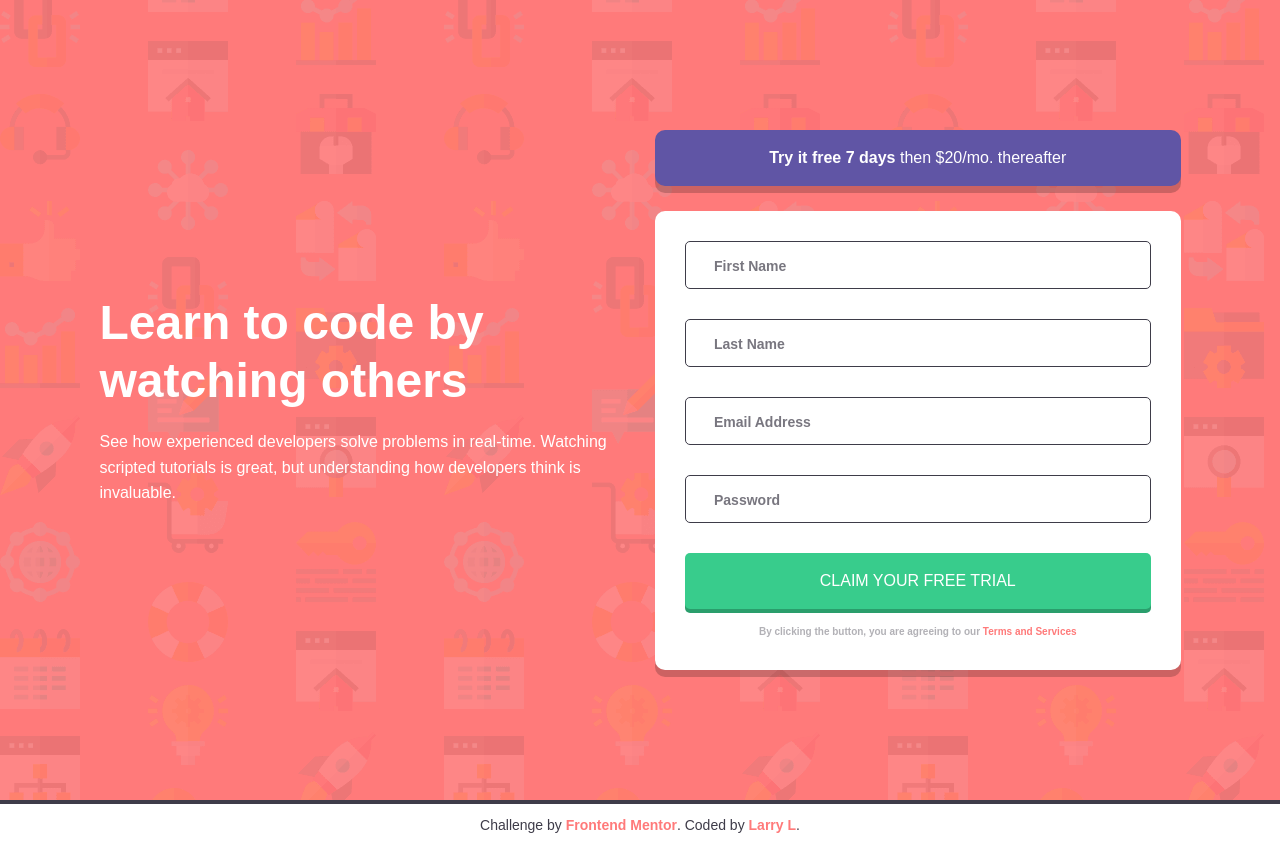
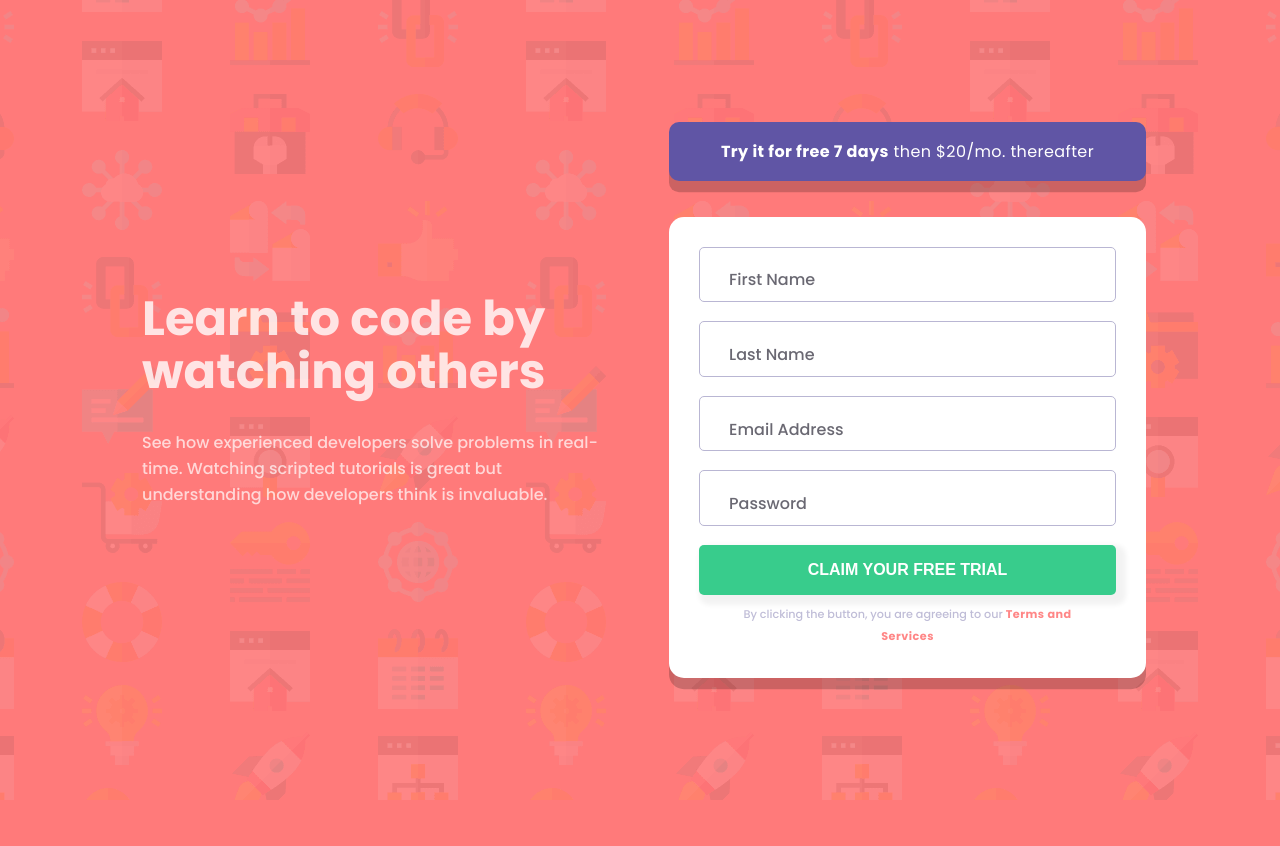
Before and after one commit to Larbearto/fm-intro-component-sign-up-form, a plain HTML site: page index.html in a window 1280 px wide. After the commit the page ends 800 px from the top, so only its background shows below. Drawn offline with Linux system fonts and the light colour scheme.

```diff
--- a/index.html
+++ b/index.html
@@ -10,76 +10,80 @@
     />
 
     <title>Frontend Mentor | Intro Component with Sign-Up Form</title>
-    <link rel="icon" type="image/png" sizes="32x32" href="./images/favicon-32x32.png" />
-    <link rel="stylesheet" href="style.css" />
-
-    <style>
-      .attribution {
-        border-top: 4px solid hsl(249, 10%, 26%);
-        font-size: 14px;
-        text-align: center;
-        padding: 10px 15px;
-      }
-      .attribution a {
-        color: hsl(0, 100%, 74%);
-        font-weight: bold;
-      }
-    </style>
+    <link
+      rel="icon"
+      type="image/png"
+      sizes="32x32"
+      href="./images/favicon-32x32.png"
+    />
+    <link rel="stylesheet" href="styles.css" />
   </head>
   <body>
-    <main class="main">
-      <!-- Content Main-->
-      <div class="container main__container">
-        <section class="main__content">
-          <h1 class="main__title">Learn to code by watching others</h1>
-          <p class="main__text">
-            See how experienced developers solve problems in real-time. Watching scripted tutorials
-            is great, but understanding how developers think is invaluable.
+    <main>
+      <section class="content">
+        <h2>Learn to code by watching others</h2>
+        <p>
+          See how experienced developers solve problems in real-time. Watching
+          scripted tutorials is great but understanding how developers think is
+          invaluable.
         </p>
       </section>
-        <!-- Content End -->
-        <!-- Sign-Up Form -->
-        <section class="main__signup">
-          <a class="button button--style--blue" href="#">
-            <span class="bold">Try it free 7 days</span> then $20/mo. thereafter
+      <section class="form-container">
+        <a type="button" href="#" class="btn-deal">
+          <span>Try it for free 7 days</span> then $20/mo. thereafter
         </a>
         <form class="form" action="#">
           <div class="form__item">
-              <input class="form__input" type="text" name="first-name" id="first-name" />
+            <input
+              type="text"
+              class="form__input"
+              name="first-name"
+              id="first-name"
+            />
             <label class="form__label" for="first-name">First Name</label>
             <span class="form__error-message">First Name cannot be empty</span>
           </div>
+
           <div class="form__item">
-              <input class="form__input" type="text" name="last-name" id="last-name" />
+            <input
+              type="text"
+              class="form__input"
+              name="last-name"
+              id="last-name"
+            />
             <label class="form__label" for="last-name">Last Name</label>
             <span class="form__error-message">Last Name cannot be empty</span>
           </div>
+
           <div class="form__item">
-              <input class="form__input" type="email" name="email" id="email" />
+            <input type="email" class="form__input" name="email" id="email" />
             <label class="form__label" for="email">Email Address</label>
-              <span class="form__error-message">Looks like this is not an email</span>
+            <span class="form__error-message"
+              >Looks like this is not an email</span
+            >
           </div>
+
           <div class="form__item">
-              <input class="form__input" type="password" name="password" id="password" />
+            <input
+              type="password"
+              class="form__input"
+              name="password"
+              id="password"
+            />
             <label class="form__label" for="password">Password</label>
             <span class="form__error-message">Password cannot be empty</span>
           </div>
-            <button class="button button--style--green" type="submit">Claim your free trial</button>
+
+          <button class="form-cta" type="submit">Claim your free trial</button>
           <p class="form__text">
             By clicking the button, you are agreeing to our
-              <a class="bold red" href="#">Terms and Services</a>
+
+            <a class="" href="#">Terms and Services</a>
           </p>
         </form>
       </section>
-      </div>
     </main>
-    <footer>
-      <p class="attribution">
-        Challenge by
-        <a href="https://www.frontendmentor.io?ref=challenge" target="_blank">Frontend Mentor</a>.
-        Coded by <a target="_blank" href="https://github.com/YurKillinMeLarry">Larry L</a>.
-      </p>
-    </footer>
-    <script src="script.js" defer></script>
+
+    <script src="app.js"></script>
   </body>
 </html>
--- a/script.js
+++ /dev/null
@@ -1,47 +0,0 @@
-const mainForm = document.forms[0]
-console.log(mainForm)
-
-const formElements = Array.from(document.forms[0].elements)
-console.log(formElements)
-
-function initFormAnimation() {
-  function handleChange() {
-    const formLabel = this.nextElementSibling
-    formLabel.classList.add('form__label--state--change')
-
-    if (this.value === '') {
-      formLabel.classList.remove('form__label--state--change')
-    }
-  }
-
-  formElements.forEach((element) => {
-    if (element.type !== 'submit') {
-      element.addEventListener('change', handleChange)
-    }
-  })
-}
-initFormAnimation()
-
-function initFormValidation() {
-  function handleSubmit(e) {
-    const errorMessage = document.querySelectorAll('.form__error-message')
-    formElements.forEach((element, index) => {
-      if (element.type !== 'submit') {
-        elementLength = element.value.length
-        if (elementLength === 0) {
-          errorMessage[index].classList.add('form__error-message--active')
-          e.preventDefault()
-          if (element.type === 'email') {
-            element.setAttribute('placeholder', 'email@example.com')
-          }
-        } else {
-          errorMessage[index].classList.remove('form__error-message--active')
-          element.classList.remove('form__input--state--error')
-        }
-      }
-    })
-  }
-  mainForm.addEventListener('submit', handleSubmit)
-}
-
-initFormValidation()
--- a/style.css
+++ b/style.css
@@ -27,10 +27,11 @@
 body,
 form,
 form > * {
-  color: hsl(249, 10%, 26%);
+  color: var(--DarkBlue);
   font-size: 1.6rem;
   line-height: 1.6;
   font-family: 'Poppins', sans-serif;
+  overflow: hidden;
 }
 
 a {
@@ -85,16 +86,18 @@
 .main {
   align-items: center;
   background-image: url('images/bg-intro-desktop.png');
-  background-color: hsl(0, 100%, 74%);
+  background-color: var(--Red);
   display: flex;
-  min-height: 100vh;
+  justify-content: center;
+  align-items: center;
+  height: 100vh;
   width: 100%;
 }
 
 .main__container {
-  align-items: center;
   display: flex;
   flex-wrap: wrap;
+  margin-top: 5rem;
 }
 
 .main__content {
@@ -180,8 +183,8 @@
 }
 
 .form__input--state--error {
-  background: url(/images/icon-error.svg) right 1.5rem center no-repeat;
-  border: 0.2rem solid hsl(154, 59%, 51%);
+  background: url('/images/icon-error.svg') right 1.5rem center no-repeat;
+  border: 0.2rem solid var(--Red);
 }
 
 .form__input--state--error + .form__label {
--- /dev/null
+++ b/styles.css
@@ -0,0 +1,299 @@
+@import url("https://fonts.googleapis.com/css2?family=Poppins:wght@100;200;300;400;500;600;700;800;900&display=swap");
+
+:root {
+  --Red: hsl(0, 100%, 74%);
+  --Green: hsl(154, 59%, 51%);
+  --Blue: hsl(248, 32%, 49%);
+  --DarkBlue: hsl(249, 10%, 26%);
+  --GrayishBlue: hsl(246, 25%, 77%);
+}
+
+*,
+::before,
+::after {
+  box-sizing: border-box;
+  -webkit-box-sizing: border-box;
+  -moz-box-sizing: border-box;
+  margin: 0;
+  padding: 0;
+}
+
+img {
+  max-width: 100%;
+  display: block;
+}
+
+a {
+  text-decoration: none;
+  color: var(--Red);
+  font-weight: 700;
+  letter-spacing: 0.5px;
+}
+
+html {
+  font-family: "Poppins", sans-serif;
+  font-size: 16px;
+  scroll-behavior: smooth;
+}
+
+body {
+  background: var(--Red) url("./images/bg-intro-mobile.png") center no-repeat;
+  background-size: cover;
+  color: white;
+  height: 100vh;
+  width: 100%;
+}
+
+main {
+  padding: 0 1.875rem;
+}
+
+.content {
+  text-align: center;
+  padding-bottom: 5rem;
+}
+
+.content h2 {
+  font-size: 2.4rem;
+  padding: 7rem 3rem 2rem 3rem;
+  line-height: 1.4;
+  opacity: 0.8;
+}
+
+.content p {
+  font-size: 1.3rem;
+  font-weight: 500;
+  line-height: 1.6;
+  padding: 0 1rem;
+  opacity: 0.7;
+}
+
+.form-container {
+  width: 100%;
+}
+.btn-deal {
+  display: inline-block;
+  background: var(--Blue);
+  color: white;
+  text-decoration: none;
+  font-size: 1.2rem;
+  text-align: center;
+  padding: 1.5rem 4rem;
+  width: 100%;
+  border-radius: 10px;
+  line-height: 1.7;
+  letter-spacing: 0.5px;
+  font-weight: 400;
+  box-shadow: 0 0.7rem 0 rgba(0, 0, 0, 0.2);
+}
+
+.btn-deal span {
+  font-weight: 700;
+}
+
+/* =======================*/
+/* Form                   */
+/* ====================== */
+
+.form {
+  margin-top: 2.2rem;
+  background: white;
+  color: hsl(249, 10%, 26%);
+  width: 100%;
+  padding: 1.875rem;
+  border-radius: 15px;
+  box-shadow: 0 0.7rem 0 rgba(0, 0, 0, 0.2);
+}
+
+.form__item {
+  position: relative;
+  padding-bottom: 1.2rem;
+}
+
+.form__input {
+  width: 100%;
+  border-radius: 5px;
+  color: hsl(249, 10%, 26%);
+  padding: 1.85rem;
+  outline: 0;
+  border: 1px solid var(--GrayishBlue);
+
+  transition: 0.3s linear;
+}
+
+.form__input--state--error {
+  background: url("./images/icon-error.svg") right 1.5rem center no-repeat;
+  border: 0.2rem solid var(--Red);
+}
+
+.form__input--state--error + .form__label {
+  display: none;
+}
+
+.form__input:focus {
+  border: 0.1rem solid hsl(248, 32%, 49%);
+}
+
+.form__input::placeholder {
+  color: hsl(0, 100%, 74%);
+  font-size: 1rem;
+  font-weight: 600;
+}
+
+.form__label {
+  position: absolute;
+  top: 1.5rem;
+  left: 1.5rem;
+  font-size: 1.2rem;
+  font-weight: 500;
+  letter-spacing: 0.5px;
+  opacity: 0.675;
+  color: var(--DarkBlue);
+  display: block;
+  transition: 0.3s linear;
+}
+
+.form__input:focus + .form__label {
+  color: hsl(248, 32%, 49%);
+  font-size: 1rem;
+  top: -0.7rem;
+}
+
+.form__label--state--change {
+  font-size: 1rem;
+  top: -0.7rem;
+}
+
+.form__error-message {
+  color: hsl(0, 100%, 74%);
+  float: right;
+  font-size: 0.8rem;
+  font-weight: 500;
+  display: none;
+}
+
+.form__error-message--active {
+  display: block;
+}
+
+.form__text {
+  font-size: 0.85rem;
+  letter-spacing: 0.5px;
+  padding: 0 2rem;
+  text-align: center;
+  font-weight: 500;
+  line-height: 2;
+  color: var(--GrayishBlue);
+  opacity: 0.8;
+}
+
+/* =======================*/
+/* Buttons                */
+/* ====================== */
+
+.form-cta {
+  background: var(--Green);
+  color: white;
+  font-weight: 700;
+  padding: 1.5rem;
+  display: inline-block;
+  text-align: center;
+  width: 100%;
+  font-size: 1.3rem;
+  text-transform: uppercase;
+  letter-spacing: 0.5px;
+  border: none;
+  border-radius: 10px;
+  margin-bottom: 1rem;
+  outline: none;
+  box-shadow: 5px 5px 5px 5px rgba(0, 0, 0, 0.05);
+  transition: 0.3s linear;
+}
+
+@media screen and (min-width: 1200px) {
+  body {
+    height: 100vh;
+    width: 100%;
+    display: flex;
+    flex-direction: column;
+    justify-content: center;
+    align-items: center;
+    background: var(--Red) url("./images/bg-intro-desktop.png") center no-repeat;
+    background-size: cover;
+  }
+
+  main {
+    display: flex;
+    flex-direction: row;
+    height: auto;
+  }
+
+  .content {
+    padding-bottom: 0;
+    display: flex;
+    flex-direction: column;
+    justify-content: center;
+    text-align: left;
+    align-items: center;
+    height: 100%;
+    margin: 0 3rem 0 7rem;
+  }
+  .content h2 {
+    font-size: 3rem;
+    padding: 0 0 2rem 0;
+    line-height: 1.1;
+  }
+  .content p {
+    font-size: 1rem;
+    padding: 0 0;
+  }
+
+  .form-container {
+    margin: 0 6.5rem 0 0;
+  }
+
+  .btn-deal {
+    font-size: 1rem;
+    padding: 1rem;
+    letter-spacing: 0.4px;
+  }
+
+  form {
+    margin-top: 0;
+  }
+  .form__item {
+    padding-bottom: 1.2rem;
+  }
+
+  .form__input {
+    padding: 1.2rem;
+  }
+
+  .form__error-message {
+    display: none;
+  }
+
+  .form__label {
+    top: 1.3rem;
+    left: 1.875rem;
+    font-size: 1rem;
+    letter-spacing: 0;
+    opacity: 0.77;
+  }
+
+  .form-cta {
+    font-weight: 600;
+    padding: 1rem;
+    font-size: 1rem;
+    letter-spacing: 0;
+    border-radius: 5px;
+    margin-bottom: 0.5rem;
+  }
+
+  .form__text {
+    font-size: 0.7rem;
+    letter-spacing: 0;
+    font-weight: 500;
+    opacity: 0.9;
+  }
+}
```
Also changed, not shown: app.js (added, +48 -0 lines), .prettierrc.json (deleted), 2 other files. Lines whose indentation alone changed are shown as unchanged.
